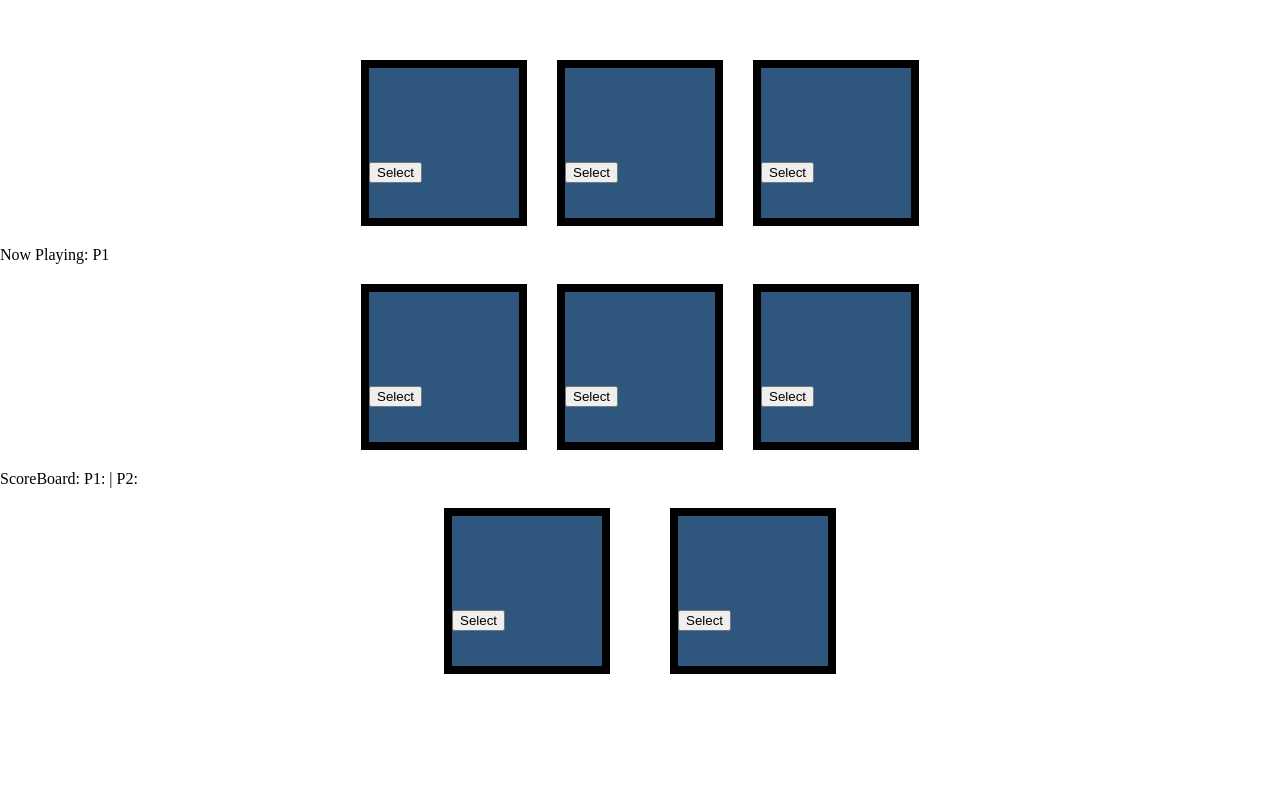
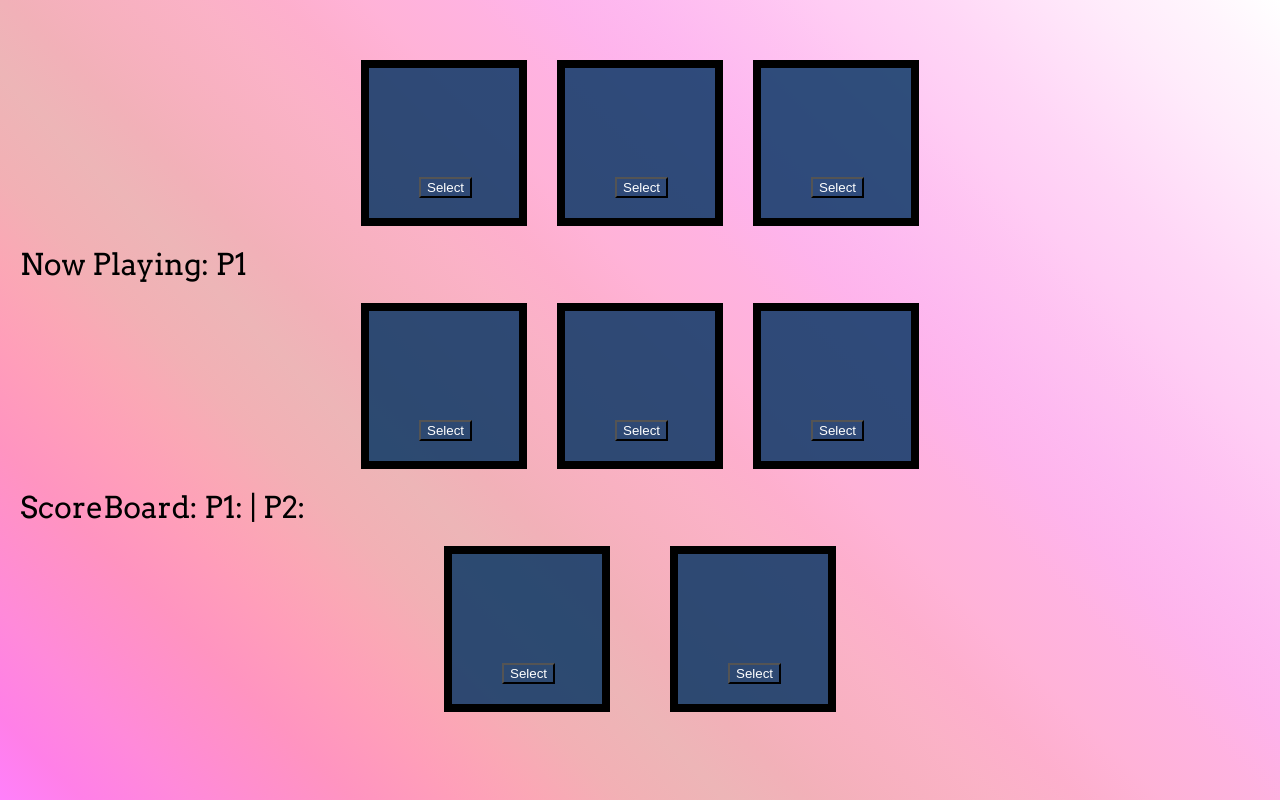
Before and after one commit to Arinji2/Memory-Game, a plain HTML site: page index.html in a window 1280 px wide. Drawn offline with Linux system fonts and the light colour scheme; a web font is replaced by a local one.

Commit message:
Update index.css

```diff
--- a/css/index.css
+++ b/css/index.css
@@ -1,7 +1,38 @@
 @import url("https://fonts.googleapis.com/css2?family=Kdam+Thmor+Pro&display=swap");
+@import url("https://fonts.googleapis.com/css2?family=Arvo&display=swap");
 
 body {
 	margin: 0;
+	background-image: linear-gradient(
+		45deg,
+		hsl(302deg 100% 75%) 0%,
+		hsl(311deg 100% 75%) 4%,
+		hsl(319deg 100% 77%) 9%,
+		hsl(327deg 100% 78%) 13%,
+		hsl(335deg 100% 79%) 17%,
+		hsl(343deg 100% 81%) 22%,
+		hsl(350deg 91% 82%) 26%,
+		hsl(356deg 72% 82%) 30%,
+		hsl(358deg 61% 82%) 35%,
+		hsl(353deg 71% 82%) 39%,
+		hsl(348deg 81% 83%) 43%,
+		hsl(343deg 89% 84%) 48%,
+		hsl(337deg 96% 84%) 52%,
+		hsl(331deg 100% 85%) 56%,
+		hsl(324deg 100% 85%) 61%,
+		hsl(315deg 97% 85%) 65%,
+		hsl(312deg 96% 86%) 69%,
+		hsl(313deg 98% 88%) 74%,
+		hsl(313deg 100% 90%) 78%,
+		hsl(313deg 100% 92%) 83%,
+		hsl(313deg 100% 94%) 87%,
+		hsl(313deg 100% 96%) 91%,
+		hsl(313deg 100% 98%) 96%,
+		hsl(0deg 0% 100%) 100%
+	);
+	background-size: cover;
+	background-attachment: fixed;
+	background-repeat: no-repeat;
 }
 
 .mega-container {
@@ -14,6 +45,7 @@ body {
 	justify-content: center;
 	margin: 20px;
 	padding-top: 40px;
+	align-items: center;
 }
 .container2 {
 	display: flex;
@@ -55,6 +87,7 @@ body {
 	border: 8px solid black;
 	width: 150px;
 	height: 150px;
+	align-self: center;
 }
 #card2p {
 	position: relative;
@@ -71,6 +104,7 @@ body {
 	border: 8px solid black;
 	width: 150px;
 	height: 150px;
+	align-self: center;
 }
 #card3p {
 	position: relative;
@@ -158,3 +192,33 @@ body {
 	font-family: "Kdam Thmor Pro", sans-serif;
 	text-align: center;
 }
+#selectButton {
+	position: relative;
+	top: 15px;
+	left: 50px;
+	background-color: transparent;
+	color: white;
+	font-family: "Kdam Thmor Pro", sans-serif;
+}
+
+#turn {
+	font-family: "Arvo", serif;
+	position: relative;
+	font-size: 30px;
+	left: 20px;
+}
+#score {
+	font-family: "Arvo", serif;
+	position: relative;
+	font-size: 30px;
+	left: 20px;
+}
+
+@media only screen and (max-width: 600px) {
+	#selectButton {
+		left: 20px;
+	}
+	#turn {
+		left: 60px;
+	}
+}
```
